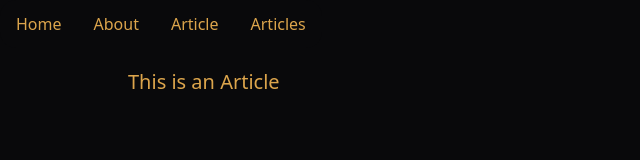
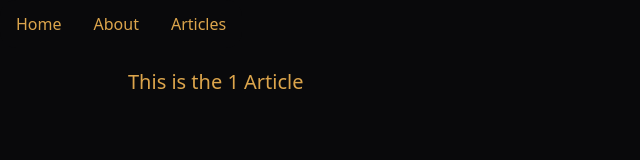
Before and after one commit to rawda-developer/Blogry, a React (Create React App) app in the folder frontend/: page /articles/1 in a window 1280 px wide. Shown: the top 160 px of the page, without its empty margins (0-640 px from the left). Built offline with nearby package versions, Linux system fonts and the light colour scheme.

Commit message:
Refactor: remove article details route

```diff
--- a/frontend/src/App.js
+++ b/frontend/src/App.js
@@ -14,8 +14,8 @@ function App() {
           <Routes>
             <Route path='/' element={<HomePage />} exact />
             <Route path='/about' element={<AboutPage />} exact />
+            <Route path='/articles' element={<ArticleList />} exact />
             <Route path='/articles/:name' element={<ArticlePage />} exact />
-            <Route path='/articles' element={<ArticleList />} exact />
             <Route path='*' element={<NotFound />} />
           </Routes>
         </div>
--- a/frontend/src/NavBar.js
+++ b/frontend/src/NavBar.js
@@ -8,9 +8,7 @@ const NavBar = () => (
       <li>
         <Link to='/about'>About</Link>
       </li>
-      <li>
-        <Link to='/articles/:name'>Article</Link>
-      </li>
+
       <li>
         <Link to='/articles'>Articles</Link>
       </li>
--- a/frontend/src/pages/ArticlePage.js
+++ b/frontend/src/pages/ArticlePage.js
@@ -1,6 +1,10 @@
-const ArticlePage = () => (
-  <>
-    <h1 className='text-xl mb-5'>This is an Article</h1>
-  </>
-);
+import { useParams } from 'react-router-dom';
+const ArticlePage = () => {
+  const { name } = useParams();
+  return (
+    <>
+      <h1 className='text-xl mb-5'>This is the {name} Article</h1>
+    </>
+  );
+};
 export default ArticlePage;
```
